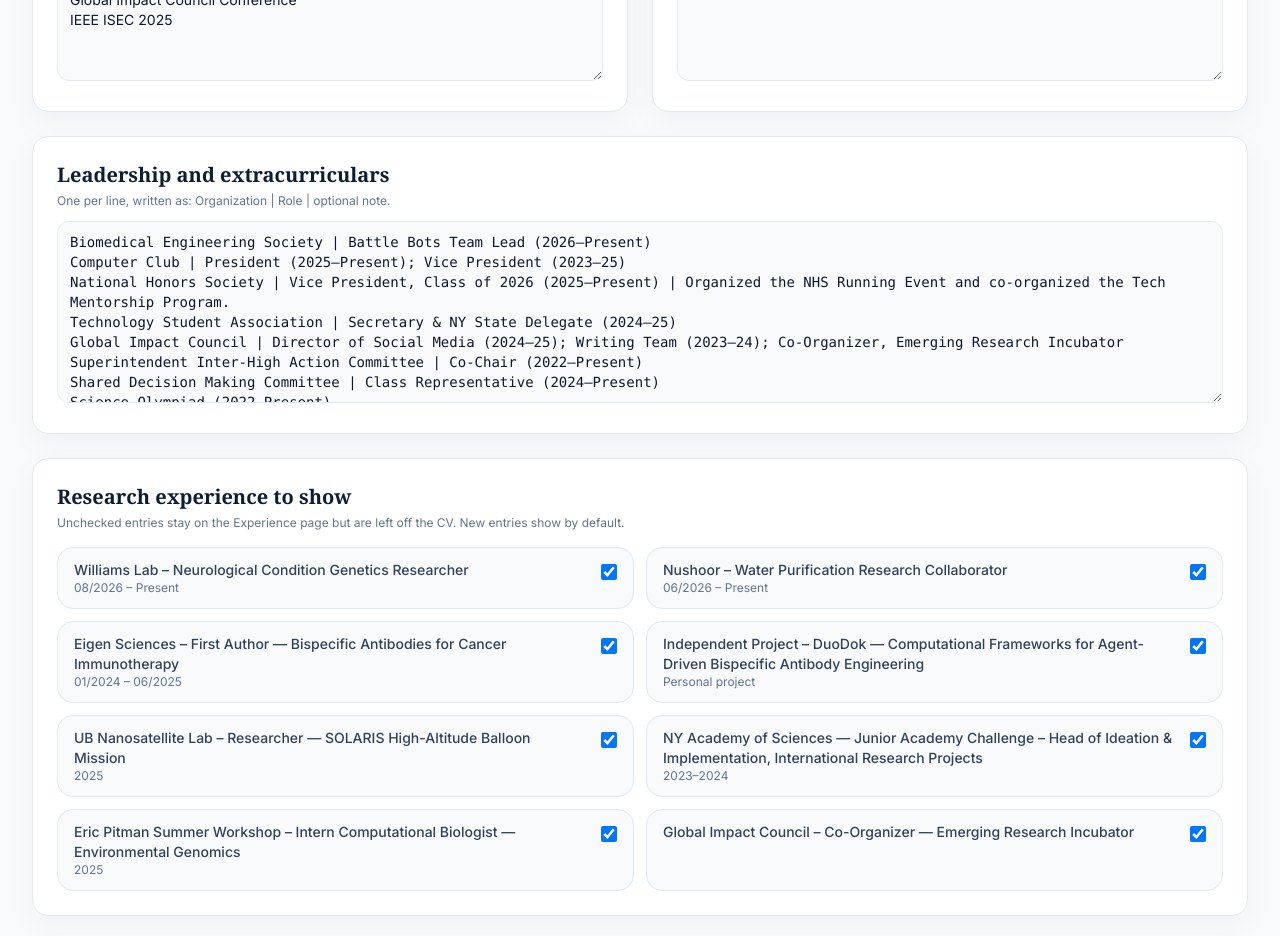
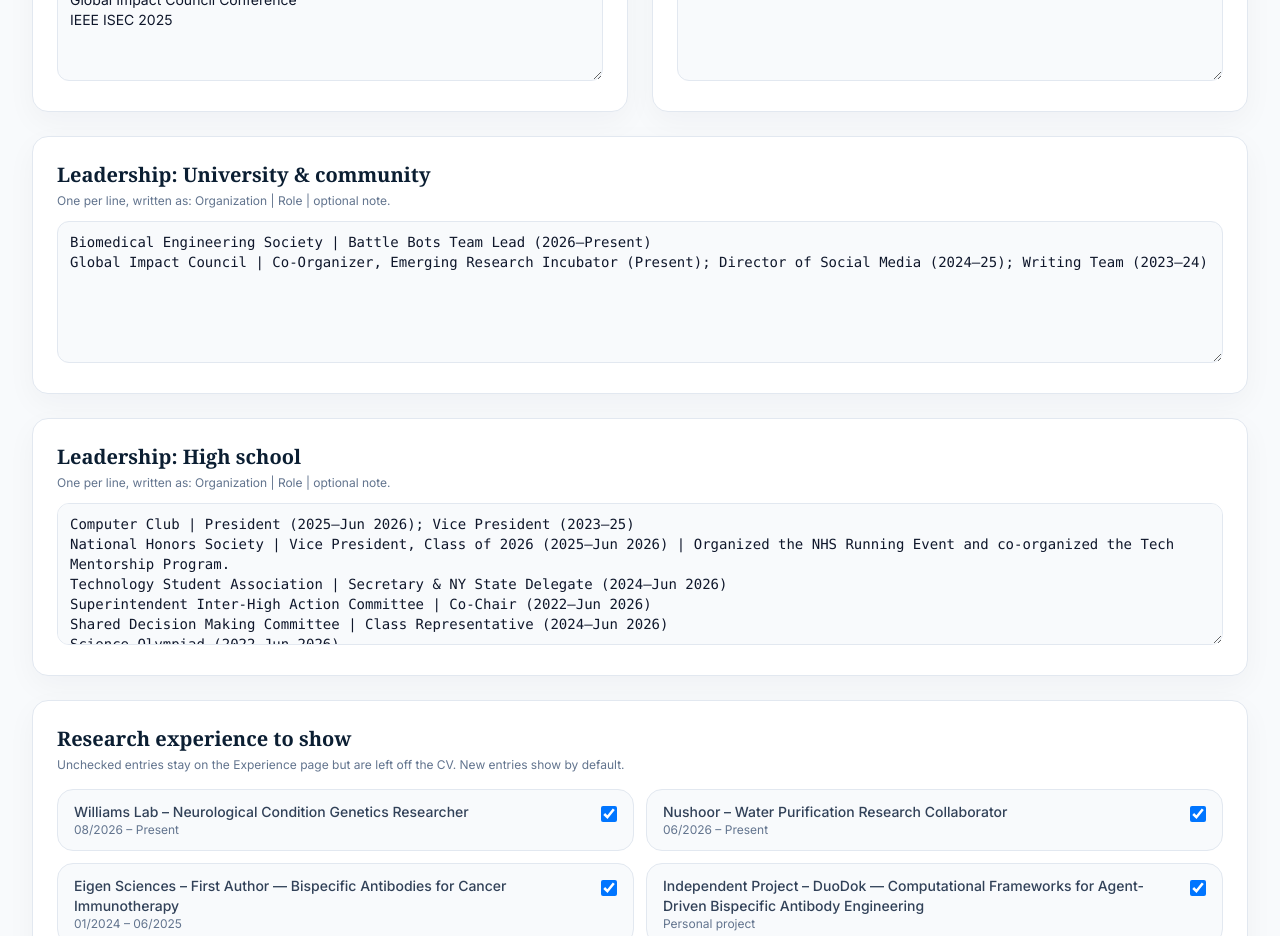
Before and after one commit to maarishkhan/Aarish-website, a Next.js app: page /admin/cv in a window 1280 px wide. Shown: the part 1640-2576 px from the top of the page. Built offline with nearby package versions, Linux system fonts and the light colour scheme; no server answers; the database is empty.

Commit message:
latest update

```diff
--- a/app/admin/cv/actions.ts
+++ b/app/admin/cv/actions.ts
@@ -95,6 +95,7 @@ export async function saveCvContentAction(formData: FormData) {
     conferences: lines(formData.get('conferences')),
     certifications: lines(formData.get('certifications')),
     leadership: parseLeadership(formData.get('leadership')),
+    leadershipSchool: parseLeadership(formData.get('leadershipSchool')),
     hiddenExperience: hiddenIds(formData, 'showExperience', experience.map((item) => item.id)),
     hiddenAwards: hiddenIds(formData, 'showAwards', awards.map((item) => item.id)),
     hiddenSkills: hiddenIds(formData, 'showSkills', skills.map((item) => item.id)),
--- a/app/admin/cv/page.tsx
+++ b/app/admin/cv/page.tsx
@@ -2,7 +2,7 @@ import Link from 'next/link';
 
 import { saveCvContentAction } from './actions';
 import { awards, experience, formatPeriod, getSiteConfig, skills } from '@/data/site-config';
-import { readCvContent } from '@/lib/cv-content-store';
+import { leadershipGroupLabels, readCvContent } from '@/lib/cv-content-store';
 import { PDF_LIMIT_MB } from '@/lib/uploads';
 import { getCvData, radarAxes } from '@/lib/cv-data';
 
@@ -167,16 +167,21 @@ export default async function AdminCvPage({ searchParams }: { searchParams: Prom
           <textarea name="certifications" rows={8} defaultValue={cv.certifications.join('\n')} className={`${fieldClass} mt-3`} />
         </section>
 
-        <section className="card-surface p-6 lg:col-span-2">
-          <h2 className="text-xl font-semibold text-brand-dark">Leadership and extracurriculars</h2>
-          <p className="mt-1 text-xs text-slate-500">One per line, written as: Organization | Role | optional note.</p>
-          <textarea
-            name="leadership"
-            rows={8}
-            defaultValue={cv.leadership.map((item) => [item.organization, item.role, item.note].filter(Boolean).join(' | ')).join('\n')}
-            className={`${fieldClass} mt-3 font-mono`}
-          />
-        </section>
+        {[
+          { name: 'leadership', title: `Leadership: ${leadershipGroupLabels.university}`, items: cv.leadership },
+          { name: 'leadershipSchool', title: `Leadership: ${leadershipGroupLabels.school}`, items: cv.leadershipSchool },
+        ].map((group) => (
+          <section key={group.name} className="card-surface p-6 lg:col-span-2">
+            <h2 className="text-xl font-semibold text-brand-dark">{group.title}</h2>
+            <p className="mt-1 text-xs text-slate-500">One per line, written as: Organization | Role | optional note.</p>
+            <textarea
+              name={group.name}
+              rows={6}
+              defaultValue={group.items.map((item) => [item.organization, item.role, item.note].filter(Boolean).join(' | ')).join('\n')}
+              className={`${fieldClass} mt-3 font-mono`}
+            />
+          </section>
+        ))}
 
         <section className="card-surface p-6 lg:col-span-2">
           <h2 className="text-xl font-semibold text-brand-dark">Research experience to show</h2>
--- a/app/llms.txt/route.ts
+++ b/app/llms.txt/route.ts
@@ -26,7 +26,7 @@ export async function GET() {
     ...awards.map((award) => `- ${award.title}, ${[award.organization, award.year].filter(Boolean).join(', ')}`),
     '',
     '## Leadership',
-    ...cv.leadership.map((item) => `- ${item.organization}: ${item.role}${item.note ? `. ${item.note}` : ''}`),
+    ...[...cv.leadership, ...cv.leadershipSchool].map((item) => `- ${item.organization}${item.role ? `: ${item.role}` : ''}${item.note ? `. ${item.note}` : ''}`),
     '',
     '## Pages',
     `- [About](${base}/about)`,
--- a/data/cv-content.json
+++ b/data/cv-content.json
@@ -29,36 +29,38 @@
       "role": "Battle Bots Team Lead (2026–Present)"
     },
     {
+      "organization": "Global Impact Council",
+      "role": "Co-Organizer, Emerging Research Incubator (Present); Director of Social Media (2024–25); Writing Team (2023–24)"
+    }
+  ],
+  "leadershipSchool": [
+    {
       "organization": "Computer Club",
-      "role": "President (2025–Present); Vice President (2023–25)"
+      "role": "President (2025–Jun 2026); Vice President (2023–25)"
     },
     {
       "organization": "National Honors Society",
-      "role": "Vice President, Class of 2026 (2025–Present)",
+      "role": "Vice President, Class of 2026 (2025–Jun 2026)",
       "note": "Organized the NHS Running Event and co-organized the Tech Mentorship Program."
     },
     {
       "organization": "Technology Student Association",
-      "role": "Secretary & NY State Delegate (2024–25)"
-    },
-    {
-      "organization": "Global Impact Council",
-      "role": "Director of Social Media (2024–25); Writing Team (2023–24); Co-Organizer, Emerging Research Incubator"
+      "role": "Secretary & NY State Delegate (2024–Jun 2026)"
     },
     {
       "organization": "Superintendent Inter-High Action Committee",
-      "role": "Co-Chair (2022–Present)"
+      "role": "Co-Chair (2022–Jun 2026)"
     },
     {
       "organization": "Shared Decision Making Committee",
-      "role": "Class Representative (2024–Present)"
+      "role": "Class Representative (2024–Jun 2026)"
     },
     {
-      "organization": "Science Olympiad (2022–Present)",
+      "organization": "Science Olympiad (2022–Jun 2026)",
       "role": ""
     },
     {
-      "organization": "Science Honors Society (2023–Present)",
+      "organization": "Science Honors Society (2023–Jun 2026)",
       "role": ""
     }
   ],
--- a/data/site-config.ts
+++ b/data/site-config.ts
@@ -957,7 +957,7 @@ export const databaseBlogPosts: BlogPost[] = await readDatabaseCollection<BlogPo
 export const blogPosts = databaseBlogPosts;
 
 /** Extra CV and home-page lists that have no page of their own: conferences, certifications, leadership and the home-page strips. */
-export type ProfileEntryKind = 'conference' | 'certification' | 'leadership' | 'presented_at' | 'recognized_by';
+export type ProfileEntryKind = 'conference' | 'certification' | 'leadership' | 'leadership_school' | 'presented_at' | 'recognized_by';
 
 export type ProfileEntry = {
   id: string;
@@ -968,7 +968,7 @@ export type ProfileEntry = {
   displayOrder: number;
 };
 
-const profileEntryKinds: ProfileEntryKind[] = ['conference', 'certification', 'leadership', 'presented_at', 'recognized_by'];
+const profileEntryKinds: ProfileEntryKind[] = ['conference', 'certification', 'leadership', 'leadership_school', 'presented_at', 'recognized_by'];
 
 const defaultProfileEntries: ProfileEntry[] = [
   { id: 'entry-1', kind: 'conference', name: 'Kennedy Space Center 2025 (NASA SmallSat Education Conference)', role: '', note: '', displayOrder: 1 },
@@ -982,13 +982,14 @@ const defaultProfileEntries: ProfileEntry[] = [
   { id: 'entry-9', kind: 'certification', name: 'Oracle Cloud Infrastructure 2024 Generative AI Certification', role: '', note: '', displayOrder: 9 },
   { id: 'entry-10', kind: 'certification', name: 'Eric Pitman Summer Workshop 2025 — Intern Computational Biologist', role: '', note: '', displayOrder: 10 },
   { id: 'entry-11', kind: 'leadership', name: 'Biomedical Engineering Society', role: 'Battle Bots Team Lead (2026–Present)', note: '', displayOrder: 11 },
-  { id: 'entry-12', kind: 'leadership', name: 'Computer Club', role: 'President (2025–Present); Vice President (2023–25)', note: '', displayOrder: 12 },
-  { id: 'entry-13', kind: 'leadership', name: 'National Honors Society', role: 'Vice President, Class of 2026 (2025–Present)', note: 'Organized the NHS Running Event and co-organized the Tech Mentorship Program.', displayOrder: 13 },
-  { id: 'entry-14', kind: 'leadership', name: 'Technology Student Association', role: 'Secretary & NY State Delegate (2024–25)', note: '', displayOrder: 14 },
-  { id: 'entry-15', kind: 'leadership', name: 'Global Impact Council', role: 'Director of Social Media (2024–25); Writing Team (2023–24); Co-Organizer, Emerging Research Incubator', note: '', displayOrder: 15 },
-  { id: 'entry-16', kind: 'leadership', name: 'Superintendent Inter-High Action Committee', role: 'Co-Chair (2022–Present)', note: '', displayOrder: 16 },
-  { id: 'entry-17', kind: 'leadership', name: 'Shared Decision Making Committee', role: 'Class Representative (2024–Present)', note: '', displayOrder: 17 },
-  { id: 'entry-18', kind: 'leadership', name: 'Science Olympiad (2022–Present)', role: 'Science Honors Society (2023–Present)', note: '', displayOrder: 18 },
+  { id: 'entry-12', kind: 'leadership_school', name: 'Computer Club', role: 'President (2025–Jun 2026); Vice President (2023–25)', note: '', displayOrder: 12 },
+  { id: 'entry-13', kind: 'leadership_school', name: 'National Honors Society', role: 'Vice President, Class of 2026 (2025–Jun 2026)', note: 'Organized the NHS Running Event and co-organized the Tech Mentorship Program.', displayOrder: 13 },
+  { id: 'entry-14', kind: 'leadership_school', name: 'Technology Student Association', role: 'Secretary & NY State Delegate (2024–Jun 2026)', note: '', displayOrder: 14 },
+  { id: 'entry-15', kind: 'leadership', name: 'Global Impact Council', role: 'Co-Organizer, Emerging Research Incubator (Present); Director of Social Media (2024–25); Writing Team (2023–24)', note: '', displayOrder: 15 },
+  { id: 'entry-16', kind: 'leadership_school', name: 'Superintendent Inter-High Action Committee', role: 'Co-Chair (2022–Jun 2026)', note: '', displayOrder: 16 },
+  { id: 'entry-17', kind: 'leadership_school', name: 'Shared Decision Making Committee', role: 'Class Representative (2024–Jun 2026)', note: '', displayOrder: 17 },
+  { id: 'entry-18', kind: 'leadership_school', name: 'Science Olympiad (2022–Jun 2026)', role: '', note: '', displayOrder: 18 },
+  { id: 'entry-31', kind: 'leadership_school', name: 'Science Honors Society (2023–Jun 2026)', role: '', note: '', displayOrder: 19 },
   { id: 'entry-19', kind: 'presented_at', name: 'IEEE ISEC', role: '', note: '', displayOrder: 19 },
   { id: 'entry-20', kind: 'presented_at', name: 'ACS NERD', role: '', note: '', displayOrder: 20 },
   { id: 'entry-21', kind: 'presented_at', name: 'IFoRE', role: '', note: '', displayOrder: 21 },
@@ -1025,5 +1026,6 @@ const entriesOfKind = (kind: ProfileEntryKind) => profileEntries.filter((entry)
 export const cvConferences = entriesOfKind('conference').map((entry) => entry.name);
 export const cvWorkshopsAndCertifications = entriesOfKind('certification').map((entry) => entry.name);
 export const cvLeadership = entriesOfKind('leadership').map((entry) => ({ organization: entry.name, role: entry.role, note: entry.note || undefined }));
+export const cvLeadershipSchool = entriesOfKind('leadership_school').map((entry) => ({ organization: entry.name, role: entry.role, note: entry.note || undefined }));
 export const presentedAt = entriesOfKind('presented_at').map((entry) => entry.name);
 export const recognizedBy = entriesOfKind('recognized_by').map((entry) => entry.name);
--- a/lib/ai/knowledge.ts
+++ b/lib/ai/knowledge.ts
@@ -83,7 +83,8 @@ export async function buildKnowledgeSections(): Promise<KnowledgeSection[]> {
     {
       title: 'Leadership, workshops and certifications',
       text: [
-        ...cv.leadership.map((item) => `${item.organization} — ${item.role}.${item.note ? ` ${item.note}` : ''}`),
+        ...cv.leadership.map((item) => `${item.organization} — ${item.role}.${item.note ? ` ${item.note}` : ''} (University and community)`),
+        ...cv.leadershipSchool.map((item) => `${item.organization}${item.role ? ` — ${item.role}` : ''}.${item.note ? ` ${item.note}` : ''} (High school)`),
         `Workshops and certifications: ${cv.certifications.join('; ')}.`,
       ].join('\n'),
     },
--- a/lib/cv-content-store.ts
+++ b/lib/cv-content-store.ts
@@ -1,7 +1,7 @@
 import fs from 'fs';
 import path from 'path';
 
-import { cvConferences, cvLeadership, cvWorkshopsAndCertifications } from '@/data/site-config';
+import { cvConferences, cvLeadership, cvLeadershipSchool, cvWorkshopsAndCertifications } from '@/data/site-config';
 import { getSupabaseClient, isSupabaseConfigured } from '@/lib/supabase';
 import { getServiceClient } from '@/lib/supabase-admin';
 
@@ -12,6 +12,9 @@ export type RadarKey = (typeof radarKeys)[number];
 export type RadarOverride = { value?: number; max?: number };
 
 export type CvLeadershipItem = { organization: string; role: string; note?: string };
+
+/** Headings for the two leadership lists, shown on the Experience page and the CV. */
+export const leadershipGroupLabels = { university: 'University & community', school: 'High school' } as const;
 
 /** Settings that only affect the CV. Everything not listed here is read straight from the site's own content. */
 export type CvContent = {
@@ -31,6 +34,7 @@ export type CvContent = {
   conferences: string[];
   certifications: string[];
   leadership: CvLeadershipItem[];
+  leadershipSchool: CvLeadershipItem[];
   hiddenExperience: string[];
   hiddenAwards: string[];
   hiddenSkills: string[];
@@ -63,6 +67,7 @@ export const defaultCvContent: CvContent = {
   conferences: cvConferences,
   certifications: cvWorkshopsAndCertifications,
   leadership: cvLeadership,
+  leadershipSchool: cvLeadershipSchool,
   hiddenExperience: [],
   hiddenAwards: [],
   hiddenSkills: [],
@@ -93,6 +98,12 @@ function mergeRadar(value: unknown): CvContent['radar'] {
   return radar;
 }
 
+function asLeadership(value: unknown, fallback: CvLeadershipItem[]) {
+  return Array.isArray(value)
+    ? value.filter((item): item is CvLeadershipItem => item && typeof item.organization === 'string' && typeof item.role === 'string')
+    : fallback;
+}
+
 function mergeCvContent(parsed: Partial<CvContent> | null): CvContent {
   const source = parsed ?? {};
 
@@ -109,9 +120,8 @@ function mergeCvContent(parsed: Partial<CvContent> | null): CvContent {
     radar: mergeRadar(source.radar),
     conferences: asStringArray(source.conferences, defaultCvContent.conferences),
     certifications: asStringArray(source.certifications, defaultCvContent.certifications),
-    leadership: Array.isArray(source.leadership)
-      ? source.leadership.filter((item) => item && typeof item.organization === 'string' && typeof item.role === 'string')
-      : defaultCvContent.leadership,
+    leadership: asLeadership(source.leadership, defaultCvContent.leadership),
+    leadershipSchool: asLeadership(source.leadershipSchool, defaultCvContent.leadershipSchool),
     hiddenExperience: asStringArray(source.hiddenExperience, []),
     hiddenAwards: asStringArray(source.hiddenAwards, []),
     hiddenSkills: asStringArray(source.hiddenSkills, []),
--- a/lib/cv-data.ts
+++ b/lib/cv-data.ts
@@ -48,7 +48,7 @@ export async function getCvData() {
     recognition: cvAwards.length,
     skills: Object.values(skillGroups).reduce((sum, names) => sum + names.length, 0),
     experience: cvExperience.length,
-    leadership: cv.leadership.length,
+    leadership: cv.leadership.length + cv.leadershipSchool.length,
   };
   const radarSettings = radarAxes.map((axis) => ({
     ...axis,
```
Also changed, not shown: app/cv/page.tsx (+14 -3 lines), app/cv/plain/page.tsx (+20 -8 lines), app/experience/page.tsx (+15 -6 lines), 1 other file (tests, documents, lock files or other folders).
